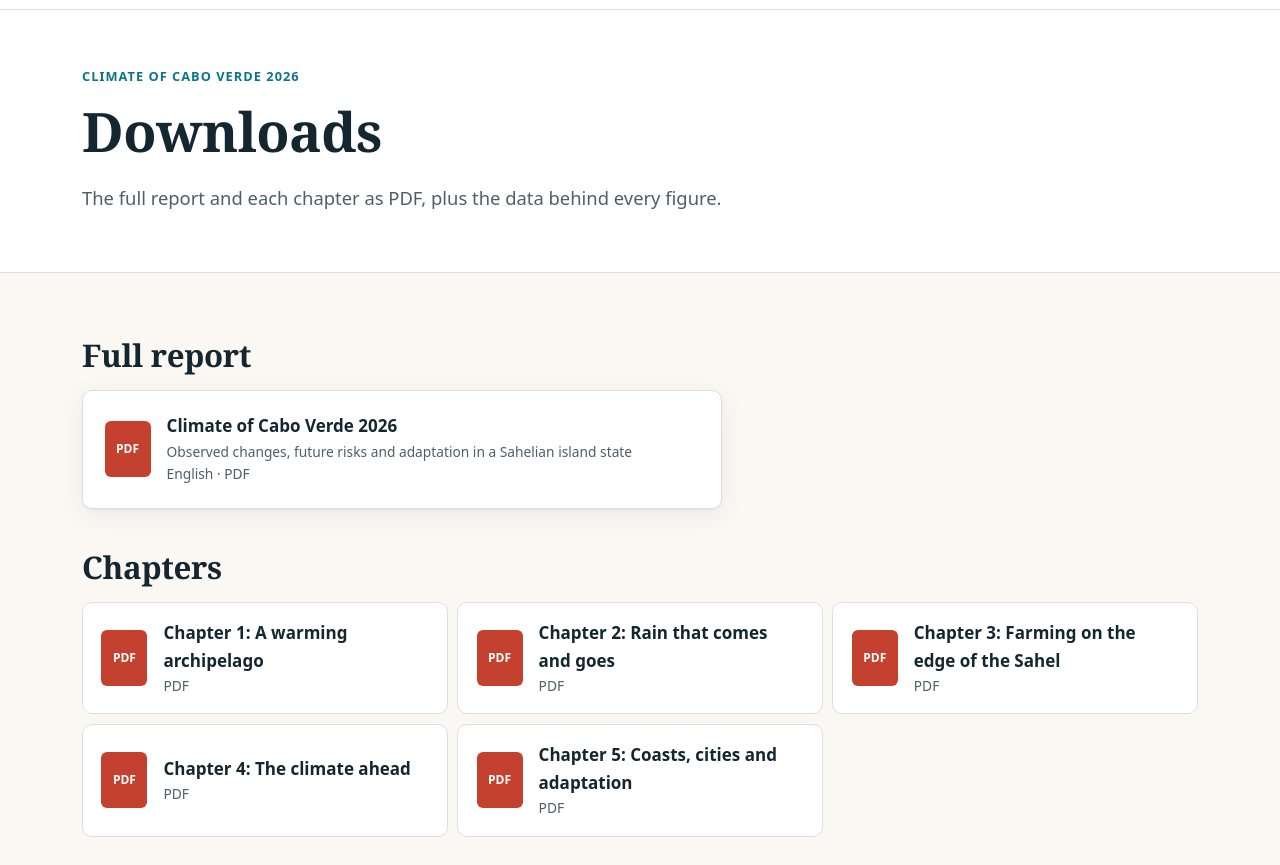
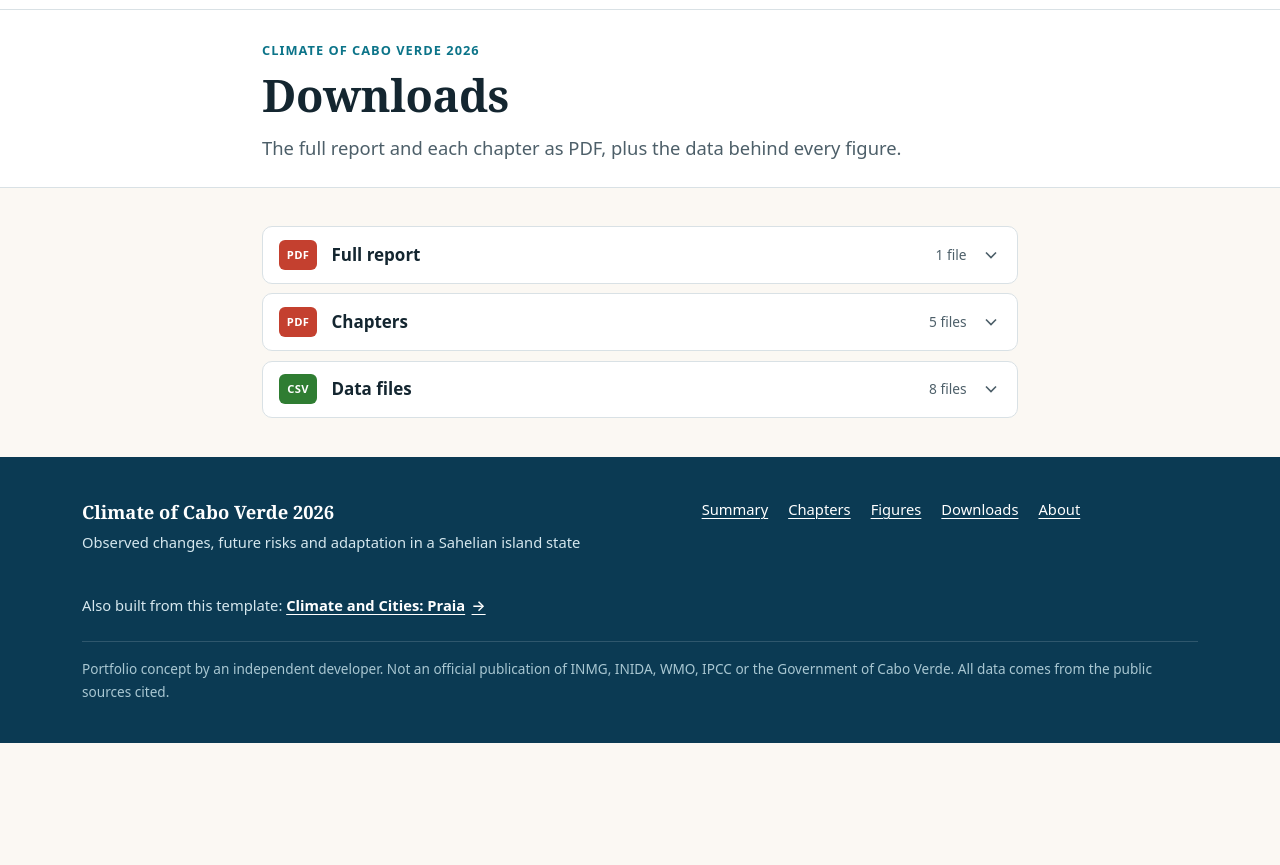
Before and after one commit to wjj28/cabo-verde-climate-report, an Astro site: page /en/downloads in a window 1280 px wide. Shown: the part 87-952 px from the top of the page. After the commit the page ends 830 px from the top, so only its background shows below. Built offline with nearby package versions, Linux system fonts and the light colour scheme; Astro itself is replaced by a stand-in of ours.

Commit message:
feat: compact downloads page and tighter page headers
Downloads are grouped in three collapsible sections (full report,
chapters, data files) with file counts, so the page fits on one screen.
Page headers and section spacing are tighter across both microsites.

```diff
--- a/src/i18n/ui.ts
+++ b/src/i18n/ui.ts
@@ -67,6 +67,7 @@ const en = {
   conceptShort: 'Not an official publication of INMG, INIDA, WMO or the IPCC. Data from the public sources cited.',
   learnMore: 'About this site',
   alsoTemplate: 'Also built from this template:',
+  files: (n: number) => `${n} ${n === 1 ? 'file' : 'files'}`,
   allFigures: 'All figures',
   figuresIntro: 'Every figure in the report, with its data. Figures can be downloaded and reused with attribution to the original data sources.',
   downloadsIntro: 'The full report and each chapter as PDF, plus the data behind every figure.',
@@ -225,6 +226,7 @@ const fr: UI = {
   conceptShort: 'Ce n’est pas une publication officielle de l’INMG, de l’INIDA, de l’OMM ou du GIEC. Données issues des sources publiques citées.',
   learnMore: 'À propos du site',
   alsoTemplate: 'Également réalisé avec ce modèle :',
+  files: (n: number) => `${n} ${n === 1 ? 'fichier' : 'fichiers'}`,
   allFigures: 'Toutes les figures',
   figuresIntro: 'Toutes les figures du rapport, avec leurs données. Elles peuvent être téléchargées et réutilisées en citant les sources des données.',
   downloadsIntro: 'Le rapport complet et chaque chapitre en PDF, ainsi que les données de chaque figure.',
@@ -381,6 +383,7 @@ const zh: UI = {
   conceptShort: '并非INMG、INIDA、世界气象组织或IPCC的官方出版物。数据来自文中引用的公开来源。',
   learnMore: '关于本网站',
   alsoTemplate: '同一模板制作的另一网站：',
+  files: (n: number) => `${n}个文件`,
   allFigures: '全部图表',
   figuresIntro: '报告中的全部图表及其数据。图表可下载并重复使用，但须注明原始数据来源。',
   downloadsIntro: '完整报告及各章节的 PDF 文件，以及每幅图表背后的数据。',
--- a/src/pages/[lang]/downloads.astro
+++ b/src/pages/[lang]/downloads.astro
@@ -1,6 +1,7 @@
 ---
+// Downloads: three collapsible groups (full report, chapters, data), so everything fits on one screen.
 import Base from '../../layouts/Base.astro';
-import { languages, t, chapterLabel, chapterTitle, type Lang } from '../../i18n/ui';
+import { languages, t, chapterTitle, type Lang } from '../../i18n/ui';
 import { getChapters, getReport } from '../../lib/content';
 import { figures, figureNumber } from '../../lib/figures';
 import { url } from '../../lib/url';
@@ -13,45 +14,48 @@ const lang = Astro.params.lang as Lang;
 const s = t(lang);
 const r = await getReport(lang);
 const chapters = await getChapters(lang);
-// PDFs are generated by `npm run pdf` into public/pdf/; show their size when present.
-const size = (p: string) => {
-  const f = `${PDF_STORE}/${lang}/${p}`;
-  if (!existsSync(f)) return '';
-  const kb = statSync(f).size / 1024;
-  return kb > 1024 ? `${(kb / 1024).toFixed(1)} MB` : `${Math.round(kb)} KB`;
-};
+// PDFs are generated by scripts/make-pdfs.mjs into the report's PDF store; show their size when present.
+const bytes = (p: string) => { const f = `${PDF_STORE}/${lang}/${p}`; return existsSync(f) ? statSync(f).size : 0; };
+const fmt = (b: number) => (!b ? '' : b > 1048576 ? `${(b / 1048576).toFixed(1)} MB` : `${Math.round(b / 1024)} KB`);
+
+const groups = [
+  {
+    id: 'full', title: s.fullReport, kind: 'PDF',
+    items: [{ href: url(`pdf/${lang}/report.pdf`), label: r.title, meta: `${languages[lang].name} · PDF ${fmt(bytes('report.pdf'))}` }],
+  },
+  {
+    id: 'chapters', title: s.chapterPdfs, kind: 'PDF',
+    items: chapters.map((c) => ({ href: url(`pdf/${lang}/chapter-${c.number}.pdf`), label: chapterTitle(lang, c.number, c.title), meta: `PDF ${fmt(bytes(`chapter-${c.number}.pdf`))}` })),
+  },
+  {
+    id: 'data', title: s.dataFiles, kind: 'CSV',
+    items: figures.map((f) => ({ href: url(`data/${f.slug}.csv`), label: `${s.figure} ${figureNumber(f.key)}: ${s.fig[f.key].title}`, meta: 'CSV' })),
+  },
+];
 ---
 <Base lang={lang} title={s.nav.downloads} description={s.downloadsIntro} path="downloads/">
-  <div class="page-head"><div class="wrap"><p class="eyebrow">{r.title}</p><h1>{s.nav.downloads}</h1><p class="lede">{s.downloadsIntro}</p></div></div>
-  <div class="wrap section downloads">
-    <section aria-labelledby="d-full">
-      <h2 id="d-full">{s.fullReport}</h2>
-      <a class="dl-card dl-main" href={url(`pdf/${lang}/report.pdf`)} download>
-        <span class="dl-icon" aria-hidden="true">PDF</span>
-        <span><strong>{r.title}</strong><span class="dl-sub">{r.subtitle}</span><span class="dl-meta">{languages[lang].name} · PDF {size('report.pdf')}</span></span>
-      </a>
-    </section>
-    <section aria-labelledby="d-ch">
-      <h2 id="d-ch">{s.chapterPdfs}</h2>
-      <ul class="dl-list">
-        {chapters.map((c) => (
-          <li><a class="dl-card" href={url(`pdf/${lang}/chapter-${c.number}.pdf`)} download>
-            <span class="dl-icon" aria-hidden="true">PDF</span>
-            <span><strong>{chapterTitle(lang, c.number, c.title)}</strong><span class="dl-meta">PDF {size(`chapter-${c.number}.pdf`)}</span></span>
-          </a></li>
-        ))}
-      </ul>
-    </section>
-    <section aria-labelledby="d-data">
-      <h2 id="d-data">{s.dataFiles}</h2>
-      <ul class="dl-list">
-        {figures.map((f) => (
-          <li><a class="dl-card" href={url(`data/${f.slug}.csv`)} download>
-            <span class="dl-icon csv" aria-hidden="true">CSV</span>
-            <span><strong>{s.figure} {figureNumber(f.key)}: {s.fig[f.key].title}</strong><span class="dl-meta" dir="auto">{f.source}</span></span>
-          </a></li>
-        ))}
-      </ul>
-    </section>
+  <div class="page-head"><div class="wrap narrow"><p class="eyebrow">{r.title}</p><h1>{s.nav.downloads}</h1><p class="lede">{s.downloadsIntro}</p></div></div>
+  <div class="wrap narrow section downloads">
+    {groups.map((g) => (
+      <details class="dl-group" id={`dl-${g.id}`}>
+        <summary>
+          <span class={`dl-icon ${g.kind === 'CSV' ? 'csv' : ''}`} aria-hidden="true">{g.kind}</span>
+          <span class="dl-group-title">{g.title}</span>
+          <span class="dl-group-meta">{s.files(g.items.length)}</span>
+          <svg class="chev" aria-hidden="true" viewBox="0 0 24 24" width="20" height="20"><path d="m6 9 6 6 6-6" fill="none" stroke="currentColor" stroke-width="2"/></svg>
+        </summary>
+        <ul class="dl-rows">
+          {g.items.map((it) => (
+            <li>
+              <a href={it.href} download>
+                <span class="dl-row-label">{it.label}</span>
+                <span class="dl-row-meta">{it.meta}</span>
+                <svg aria-hidden="true" viewBox="0 0 24 24" width="18" height="18"><path d="M12 4v11m0 0-4-4m4 4 4-4M5 20h14" fill="none" stroke="currentColor" stroke-width="2"/></svg>
+              </a>
+            </li>
+          ))}
+        </ul>
+      </details>
+    ))}
   </div>
 </Base>
--- a/src/styles/global.css
+++ b/src/styles/global.css
@@ -289,7 +289,7 @@ main:focus { outline: none; }
 .stat-label { color: var(--muted); font-size: 0.95rem; line-height: 1.45; }
 
 /* ---------- sections ---------- */
-.section { padding-block: clamp(2.5rem, 5vw, 4rem); }
+.section { padding-block: clamp(1.5rem, 3vw, 2.75rem); }
 .section-head { display: flex; align-items: baseline; justify-content: space-between; gap: 1rem; flex-wrap: wrap; margin-bottom: 1.25rem; }
 .section-head h2 { margin: 0; }
 .more { font-weight: 600; }
@@ -353,15 +353,17 @@ main:focus { outline: none; }
 .dl-cta p { color: var(--muted); margin: 0; }
 
 /* ---------- page heads ---------- */
-.page-head { background: var(--paper); border-bottom: 1px solid var(--line); padding-block: clamp(2rem, 5vw, 3.5rem) clamp(1.5rem, 4vw, 2.5rem); }
-.page-head h1 { margin-bottom: 0.35em; }
+.page-head { background: var(--paper); border-bottom: 1px solid var(--line); padding-block: clamp(1.1rem, 2.5vw, 1.9rem) clamp(1rem, 2vw, 1.5rem); }
+.page-head .eyebrow { margin-bottom: 0.4rem; }
+.page-head .lede { margin-bottom: 0; }
+.page-head h1 { margin-bottom: 0.25em; font-size: clamp(1.8rem, 1.3rem + 2vw, 2.8rem); }
 .chapter-head { background: linear-gradient(180deg, var(--tint), var(--paper)); }
 .meta { font-size: 0.92rem; color: var(--muted); }
 .evidence-key { list-style: none; padding: 0; margin: 1.25rem 0 0; display: grid; gap: 0.5rem; font-size: 0.92rem; color: var(--muted); }
 .evidence-key li { display: flex; gap: 0.6rem; align-items: baseline; flex-wrap: wrap; }
 
 /* ---------- summary ---------- */
-.prose-wrap { padding-block: 2rem 4rem; }
+.prose-wrap { padding-block: 1rem 3rem; }
 .hl-group { margin-top: 2.5rem; }
 .hl-group > h2 { display: flex; align-items: center; gap: 0.75rem; padding-bottom: 0.6rem; border-bottom: 2px solid var(--ink); }
 .group-letter { display: inline-grid; place-items: center; width: 2.4rem; height: 2.4rem; border-radius: 50%; background: var(--sun); color: #201300; font-family: var(--font-sans); font-size: 1.15rem; flex: none; }
@@ -372,7 +374,7 @@ main:focus { outline: none; }
 .headline-links { display: flex; flex-wrap: wrap; gap: 0.4rem 1.25rem; font-size: 0.92rem; font-weight: 600; margin: 0; }
 
 /* ---------- chapter ---------- */
-.chapter-layout { display: grid; gap: 2rem; padding-block: 2rem 4rem; }
+.chapter-layout { display: grid; gap: 2rem; padding-block: 1.5rem 3.5rem; }
 @media (min-width: 1000px) { .chapter-layout { grid-template-columns: 230px minmax(0, 1fr); gap: 3.5rem; } }
 .toc { font-size: 0.92rem; }
 .toc h2 { font-family: var(--font-sans); font-size: 0.78rem; text-transform: uppercase; letter-spacing: 0.08em; color: var(--muted); }
@@ -492,20 +494,30 @@ main:focus { outline: none; }
 .lightbox-body figcaption p { margin-bottom: 0.4rem; }
 
 /* figures gallery & downloads */
-.figure-gallery { padding-block: 1rem 4rem; }
+.figure-gallery { padding-block: 0.5rem 3rem; }
 .gallery-h { margin-top: 2.5rem; font-size: 1.3rem; }
 .gallery-h a { color: var(--ink); }
 .gallery-grid { display: grid; gap: 0 1.5rem; }
 @media (min-width: 1100px) { .gallery-grid { grid-template-columns: 1fr 1fr; } }
-.downloads section { margin-bottom: 2.5rem; }
-.dl-list { list-style: none; margin: 0; padding: 0; display: grid; gap: 0.6rem; grid-template-columns: repeat(auto-fit, minmax(300px, 1fr)); }
-.dl-card { display: flex; gap: 1rem; align-items: center; padding: 1rem 1.15rem; border: 1px solid var(--line); border-radius: var(--radius); background: var(--paper); color: var(--ink); text-decoration: none; height: 100%; }
-.dl-card:hover { border-color: var(--teal); }
-.dl-card strong { display: block; }
-.dl-main { max-width: 640px; padding: 1.35rem; box-shadow: var(--shadow); }
-.dl-icon { flex: none; display: grid; place-items: center; width: 46px; height: 56px; border-radius: 6px; background: #c4402f; color: #fff; font-weight: 800; font-size: 0.75rem; }
+.downloads { display: grid; gap: 0.6rem; }
+.dl-group { background: var(--paper); border: 1px solid var(--line); border-radius: var(--radius); overflow: hidden; }
+.dl-group summary { list-style: none; display: flex; align-items: center; gap: 0.9rem; padding: 0.8rem 1rem; cursor: pointer; }
+.dl-group summary::-webkit-details-marker { display: none; }
+.dl-group summary:hover { background: var(--tint); }
+.dl-group-title { font-weight: 650; flex: 1; }
+.dl-group-meta { font-size: 0.86rem; color: var(--muted); }
+.dl-group .chev { color: var(--muted); transition: transform 0.2s; flex: none; }
+.dl-group[open] .chev { transform: rotate(180deg); }
+.dl-icon { flex: none; display: grid; place-items: center; width: 38px; height: 30px; border-radius: 6px; background: #c4402f; color: #fff; font-weight: 800; font-size: 0.7rem; letter-spacing: 0.03em; }
 .dl-icon.csv { background: #2f7d32; }
-.dl-sub, .dl-meta { display: block; font-size: 0.86rem; color: var(--muted); }
+.dl-rows { list-style: none; margin: 0; padding: 0 0 0.4rem; border-top: 1px solid var(--line); }
+.dl-rows a { display: flex; align-items: center; gap: 0.9rem; padding: 0.6rem 1rem 0.6rem calc(1rem + 38px + 0.9rem); color: var(--ink); text-decoration: none; }
+.dl-rows a:hover { background: var(--tint); }
+.dl-rows a:hover .dl-row-label { text-decoration: underline; }
+.dl-rows svg { flex: none; color: var(--teal); }
+.dl-row-label { flex: 1; }
+.dl-row-meta { font-size: 0.84rem; color: var(--muted); white-space: nowrap; }
+@media (max-width: 600px) { .dl-rows a { padding-inline-start: 1rem; } .dl-row-meta { display: none; } }
 .toc-list { list-style: none; margin: 0; padding: 0; display: grid; gap: 1rem; }
 .toc-list > li { background: var(--paper); border: 1px solid var(--line); border-radius: var(--radius); padding: 1.4rem 1.5rem; }
 .toc-list h2 { margin: 0.2rem 0; }
```
